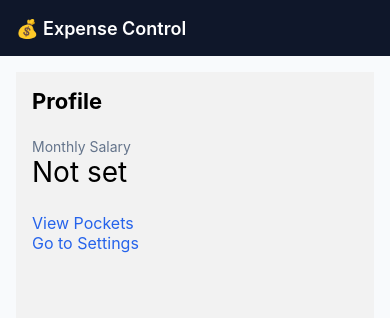
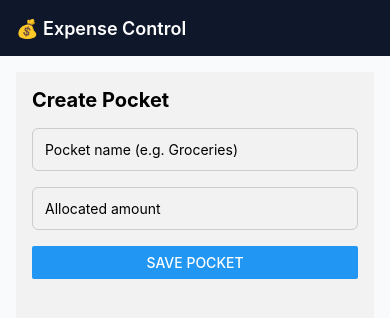
Before and after one commit to praveen518/expense-control-app, a React Native app: screen /CreatePocket in a window 390 px wide. Shown: the top 318 px of the page. Built offline with nearby package versions, Linux system fonts and the light colour scheme.

Commit message:
feat: show remaining salary on profile and pockets

```diff
--- a/src/components/AppLayout.tsx
+++ b/src/components/AppLayout.tsx
@@ -1,6 +1,6 @@
 import React from 'react';
 import { SafeAreaView, View, StyleSheet } from 'react-native';
-import { AppHeader } from './AppHeader';
+import { AppHeader } from '../components/AppHeader';
 
 export const AppLayout = ({ children }: { children: React.ReactNode }) => {
   return (
--- a/src/navigation/AppNavigator.tsx
+++ b/src/navigation/AppNavigator.tsx
@@ -5,6 +5,7 @@ import { ProfileScreen } from '../screens/ProfileScreen';
 import { SettingsScreen } from '../screens/SettingsScreen';
 import { ChangeSalaryScreen } from '../screens/ChangeSalaryScreen';
 import { PocketsScreen } from '../screens/PocketsScreen';
+import { CreatePocketScreen } from '../screens/CreatePocketScreen';
 
 
 const Stack = createNativeStackNavigator();
@@ -21,6 +22,7 @@ export const AppNavigator = () => {
         <Stack.Screen name="Settings" component={SettingsScreen} />
         <Stack.Screen name="ChangeSalary" component={ChangeSalaryScreen} />
         <Stack.Screen name="Pockets" component={PocketsScreen} />
+        <Stack.Screen name="CreatePocket" component={CreatePocketScreen} />
       </Stack.Navigator>
     </NavigationContainer>
   );
--- /dev/null
+++ b/src/screens/CreatePocketScreen.tsx
@@ -0,0 +1,107 @@
+import React, { useState } from 'react';
+import {
+  View,
+  Text,
+  TextInput,
+  Button,
+  StyleSheet,
+} from 'react-native';
+import { Pocket } from '../types/pocket';
+import { getPockets, savePockets } from '../storage/pocketStorage';
+import { getSalary } from '../storage/salaryStorage';
+
+export const CreatePocketScreen = ({ navigation }: any) => {
+  const [name, setName] = useState('');
+  const [amount, setAmount] = useState('');
+
+  const getTotalAllocated = (pockets: Pocket[]) =>
+    pockets.reduce((sum, p) => sum + p.allocated, 0);
+
+  const onSave = async () => {
+  const allocated = Number(amount);
+
+  if (!name.trim()) {
+    alert('Pocket name is required');
+    return;
+  }
+
+  if (!allocated || allocated <= 0) {
+    alert('Enter a valid amount');
+    return;
+  }
+
+  const pockets = await getPockets();
+  const salaryData = await getSalary();
+
+  if (!salaryData) {
+    alert('Please set your salary first');
+    return;
+  }
+
+  const totalAllocated = pockets.reduce(
+    (sum, p) => sum + p.allocated,
+    0
+  );
+
+  const remaining = salaryData.monthly - totalAllocated;
+
+  if (allocated > remaining) {
+    alert(
+        `Allocation exceeds remaining salary.\nAvailable: ₹${remaining}`
+    );
+    return;
+  }
+
+  const newPocket: Pocket = {
+    id: Date.now().toString(),
+    name: name.trim(),
+    allocated,
+    spent: 0,
+  };
+
+  await savePockets([...pockets, newPocket]);
+
+  navigation.goBack();
+};
+
+  return (
+    <View style={styles.container}>
+      <Text style={styles.title}>Create Pocket</Text>
+
+      <TextInput
+        placeholder="Pocket name (e.g. Groceries)"
+        value={name}
+        onChangeText={setName}
+        style={styles.input}
+      />
+
+      <TextInput
+        placeholder="Allocated amount"
+        value={amount}
+        onChangeText={setAmount}
+        keyboardType="numeric"
+        style={styles.input}
+      />
+
+      <Button title="Save Pocket" onPress={onSave} />
+    </View>
+  );
+};
+
+const styles = StyleSheet.create({
+  container: {
+    padding: 16,
+  },
+  title: {
+    fontSize: 20,
+    fontWeight: '700',
+    marginBottom: 16,
+  },
+  input: {
+    borderWidth: 1,
+    borderColor: '#ccc',
+    padding: 12,
+    marginBottom: 16,
+    borderRadius: 6,
+  },
+});
--- a/src/screens/PocketsScreen.tsx
+++ b/src/screens/PocketsScreen.tsx
@@ -3,17 +3,33 @@ import { View, Text, StyleSheet, Pressable, FlatList } from 'react-native';
 import { getPockets } from '../storage/pocketStorage';
 import { Pocket } from '../types/pocket';
 import { formatINR } from '../utils/currency';
+import { getSalary } from '../storage/salaryStorage';
+import { getRemainingSalary } from '../utils/salary';
 
-export const PocketsScreen = () => {
+
+export const PocketsScreen = ({ navigation }: any) => {
   const [pockets, setPockets] = useState<Pocket[]>([]);
+  const [remaining, setRemaining] = useState<number | null>(null);
+
 
   useEffect(() => {
   const load = async () => {
-      const data = await getPockets();
-      setPockets(data);
+  const pocketsData = await getPockets();
+  const salaryData = await getSalary();
+
+  setPockets(pocketsData);
+
+  if (salaryData) {
+    setRemaining(
+      getRemainingSalary(salaryData.monthly, pocketsData)
+    );
+  }
 };
-    load();
-  }, []);
+
+
+  const unsubscribe = navigation.addListener('focus', load);
+  return unsubscribe;
+}, [navigation]);
 
   const renderItem = ({ item }: { item: Pocket }) => {
     const remaining = item.allocated - item.spent;
@@ -28,16 +44,31 @@ export const PocketsScreen = () => {
     );
   };
 
-  if (pockets.length === 0) {
-    return <Text style={styles.empty}>No pockets created yet</Text>;
-  }
+  return (
+  <View>
+    {remaining !== null && (
+  <Text style={styles.remainingBanner}>
+    Remaining to allocate: {formatINR(remaining)}
+  </Text>
+)}
 
-  return (
+    <Pressable
+      style={styles.addButton}
+      onPress={() => navigation.navigate('CreatePocket')}
+    >
+      <Text style={styles.addText}>+ Create Pocket</Text>
+    </Pressable>
+
+    {pockets.length === 0 ? (
+      <Text style={styles.empty}>No pockets created yet</Text>
+    ) : (
       <FlatList
         data={pockets}
         keyExtractor={(item) => item.id}
         renderItem={renderItem}
       />
+    )}
+  </View>
 );
 };
 
@@ -61,4 +92,18 @@ const styles = StyleSheet.create({
     padding: 16,
     color: '#64748b',
   },
+  addButton: {
+  padding: 12,
+  marginBottom: 12,
+},
+addText: {
+  color: '#2563eb',
+  fontSize: 16,
+},
+remainingBanner: {
+  marginBottom: 8,
+  color: '#0f172a',
+  fontWeight: '600',
+},
+
 });
--- a/src/screens/ProfileScreen.tsx
+++ b/src/screens/ProfileScreen.tsx
@@ -2,15 +2,23 @@ import React, { useEffect, useState } from 'react';
 import { View, Text, StyleSheet, Pressable } from 'react-native';
 import { getSalary } from '../storage/salaryStorage';
 import { formatINR } from '../utils/currency';
+import { getPockets } from '../storage/pocketStorage';
+import { getRemainingSalary, getTotalAllocated } from '../utils/salary';
 
 export const ProfileScreen = ({ navigation }: any) => {
   const [salary, setSalary] = useState<number | null>(null);
+    const [allocated, setAllocated] = useState(0);
 
   useEffect(() => {
     const load = async () => {
-      const data = await getSalary();
-      if (data) setSalary(data.monthly);
-    };
+  const salaryData = await getSalary();
+  const pockets = await getPockets();
+
+  if (salaryData) {
+    setSalary(salaryData.monthly);
+    setAllocated(getTotalAllocated(pockets));
+  }
+};
     const unsubscribe = navigation.addListener('focus', load);
     return unsubscribe;
   }, [navigation]);
@@ -23,6 +31,16 @@ export const ProfileScreen = ({ navigation }: any) => {
       <Text style={styles.value}>
         {salary ? formatINR(salary) : 'Not set'}
       </Text>
+      {salary !== null && (
+  <>
+    <Text style={styles.meta}>
+      Allocated: {formatINR(allocated)}
+    </Text>
+    <Text style={styles.remaining}>
+      Remaining: {formatINR(salary - allocated)}
+    </Text>
+  </>
+)}
 
     <Pressable onPress={() => navigation.navigate('Pockets')}>
         <Text style={styles.link}>View Pockets</Text>
@@ -55,4 +73,13 @@ const styles = StyleSheet.create({
     color: '#2563eb',
     fontSize: 16,
   },
+  meta: {
+  fontSize: 14,
+  color: '#475569',
+},
+remaining: {
+  fontSize: 16,
+  fontWeight: '600',
+  marginTop: 4,
+},
 });
--- /dev/null
+++ b/src/utils/salary.ts
@@ -0,0 +1,12 @@
+import { Pocket } from '../types/pocket';
+
+export const getTotalAllocated = (pockets: Pocket[]): number => {
+  return pockets.reduce((sum, p) => sum + p.allocated, 0);
+};
+
+export const getRemainingSalary = (
+  salary: number,
+  pockets: Pocket[]
+): number => {
+  return salary - getTotalAllocated(pockets);
+};
```
Lines whose indentation alone changed are shown as unchanged.
